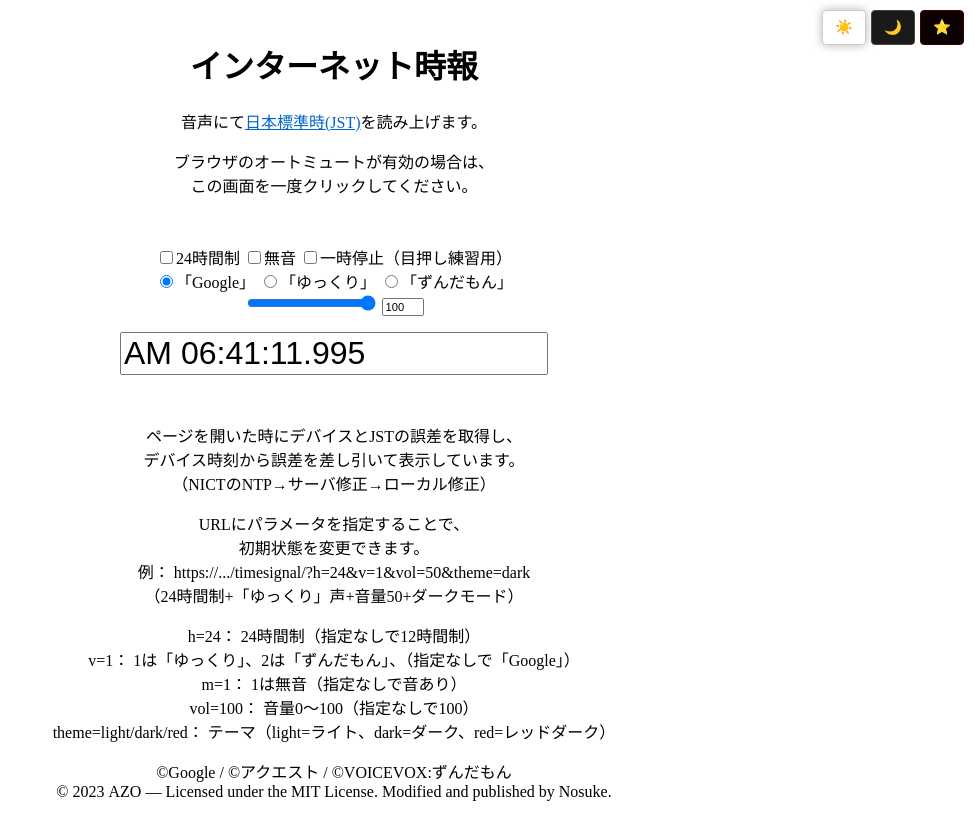
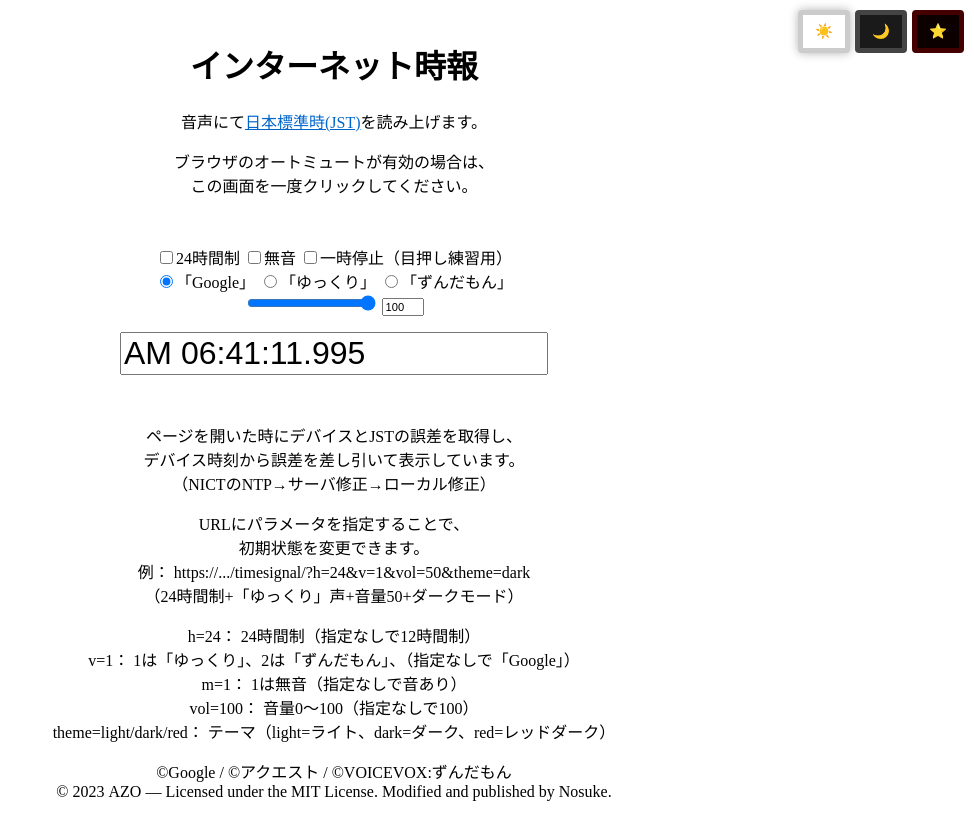
Before and after one commit to true-nosuke/ts, a website built with Vite: page index.html in a window 1280 px wide. Shown: the whole page, without its empty margins (306-1280 px from the left). Built offline with nearby package versions, Linux system fonts and the light colour scheme; no server answers.

Commit message:
README.mdの内容を更新し、機能の詳細を追加。index.htmlのテーマボタンの境界線を太く変更。

```diff
--- a/index.html
+++ b/index.html
@@ -139,19 +139,19 @@
     .theme-btn.light {
       background-color: #ffffff;
       color: #000000;
-      border: 1px solid #ccc;
+      border: 5px solid #ccc;
     }
 
     .theme-btn.dark {
       background-color: #1a1a1a;
       color: #e0e0e0;
-      border: 1px solid #444;
+      border: 5px solid #444;
     }
 
     .theme-btn.red {
       background-color: #0d0000;
       color: #ff6666;
-      border: 1px solid #440000;
+      border: 5px solid #440000;
     }
 
     .theme-btn.active {
```
Also changed, not shown: README.md.
